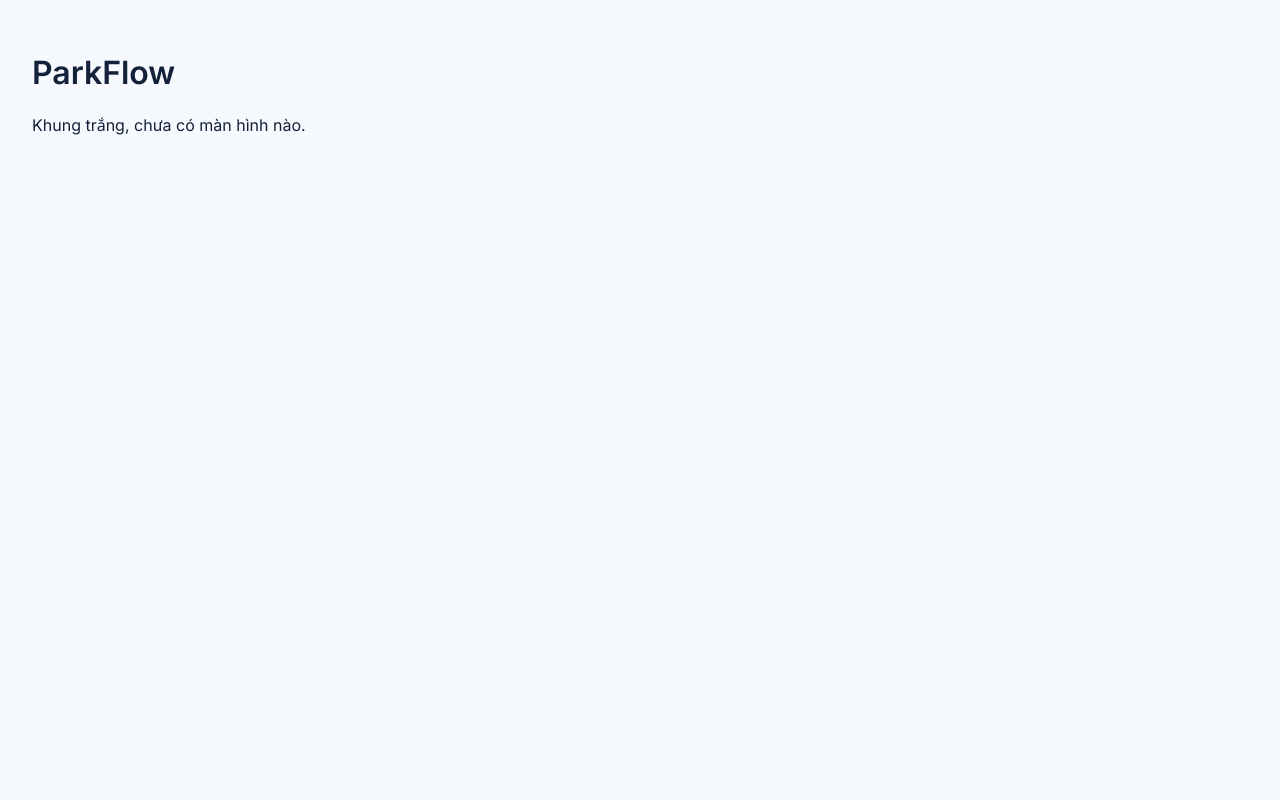
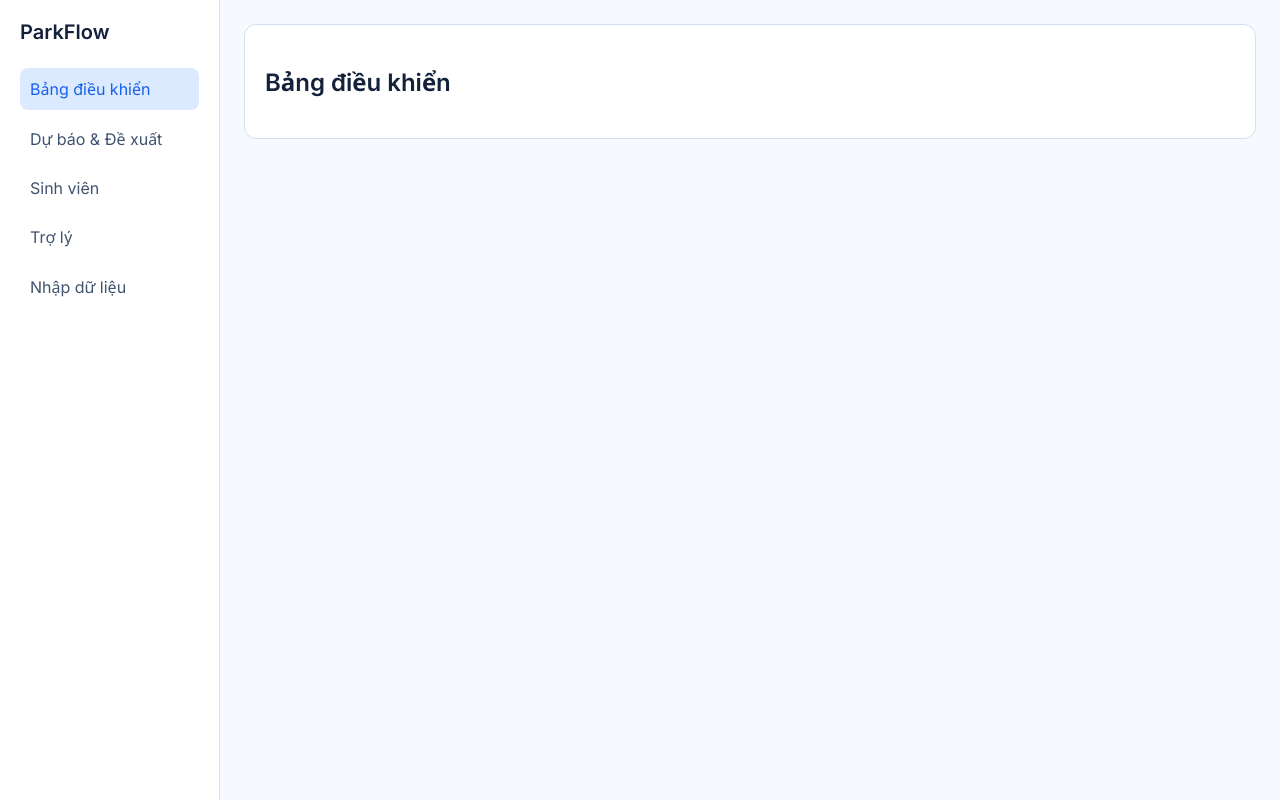
Before and after one commit to ToraidolGiang/parkflow, a React (Vite) app in the folder frontend/: page / in a window 1280 px wide. Built offline with nearby package versions, Linux system fonts and the light colour scheme; a web font is replaced by a local one.

Commit message:
feat(ui): khung giao diện, định tuyến và máy khách HTTP

```diff
--- a/frontend/src/App.tsx
+++ b/frontend/src/App.tsx
@@ -1,10 +1,19 @@
-import { Route, Routes } from 'react-router-dom'
+import { Navigate, Route, Routes } from 'react-router-dom'
+import { AppShell } from './shared/layout/AppShell'
 
-/** Khung trắng: các màn hình được thêm trong giờ thi (xem docs/ke-hoach-ngay-thi.md). */
+function Screen({ title }: { title: string }) {
+  return <section className="screen"><h1>{title}</h1></section>
+}
+
 export default function App() {
-  return (
-    <Routes>
-      <Route path="*" element={<main className="blank"><h1>ParkFlow</h1><p>Khung trắng, chưa có màn hình nào.</p></main>} />
-    </Routes>
-  )
+  return <Routes>
+    <Route element={<AppShell />}>
+      <Route index element={<Screen title="Bảng điều khiển" />} />
+      <Route path="forecast" element={<Screen title="Dự báo & Đề xuất" />} />
+      <Route path="sv" element={<Screen title="Sinh viên" />} />
+      <Route path="assistant" element={<Screen title="Trợ lý" />} />
+      <Route path="import" element={<Screen title="Nhập dữ liệu" />} />
+      <Route path="*" element={<Navigate replace to="/" />} />
+    </Route>
+  </Routes>
 }
--- /dev/null
+++ b/frontend/src/routes.ts
@@ -0,0 +1,7 @@
+export const navigationItems = [
+  { path: '/', label: 'Bảng điều khiển' },
+  { path: '/forecast', label: 'Dự báo & Đề xuất' },
+  { path: '/sv', label: 'Sinh viên' },
+  { path: '/assistant', label: 'Trợ lý' },
+  { path: '/import', label: 'Nhập dữ liệu' },
+] as const
--- /dev/null
+++ b/frontend/src/shared/layout/AppShell.tsx
@@ -0,0 +1,14 @@
+import { NavLink, Outlet } from 'react-router-dom'
+import { navigationItems } from '../../routes'
+
+export function AppShell() {
+  return <div className="app-shell">
+    <aside className="sidebar">
+      <NavLink className="brand-block" to="/">ParkFlow</NavLink>
+      <nav aria-label="Điều hướng chính" className="sidebar-nav">
+        {navigationItems.map(({ path, label }) => <NavLink className="nav-link" end={path === '/'} key={path} to={path}>{label}</NavLink>)}
+      </nav>
+    </aside>
+    <main className="main-content"><Outlet /></main>
+  </div>
+}
--- a/frontend/src/styles/global.css
+++ b/frontend/src/styles/global.css
@@ -1,4 +1,12 @@
 :root{font-family:Inter,"Segoe UI",sans-serif;color:#14213a;background:#f6f9fd;text-rendering:optimizeLegibility}
 *{box-sizing:border-box}
 body{margin:0}
-.blank{padding:32px}
+.app-shell{min-height:100vh;display:grid;grid-template-columns:220px minmax(0,1fr)}
+.sidebar{background:#fff;border-right:1px solid #d5e0ed;padding:20px}
+.brand-block{display:block;font-size:20px;font-weight:700;text-decoration:none;color:inherit;margin-bottom:24px}
+.sidebar-nav{display:flex;flex-direction:column;gap:8px}
+.nav-link{padding:10px;color:#40536e;text-decoration:none;border-radius:8px}
+.nav-link.active{background:#dceaff;color:#1761ec}
+.main-content{min-width:0;padding:24px}
+.screen{padding:20px;background:#fff;border:1px solid #d5e0ed;border-radius:12px}
+@media(max-width:720px){.app-shell{display:block}.sidebar-nav{flex-direction:row;overflow:auto}.main-content{padding:12px}}
```
Also changed, not shown: frontend/src/shared/api/http.ts (added, +20 -0 lines), frontend/src/shared/types/api.ts (added, +9 -0 lines), 2 other files (tests, documents, lock files or other folders).
